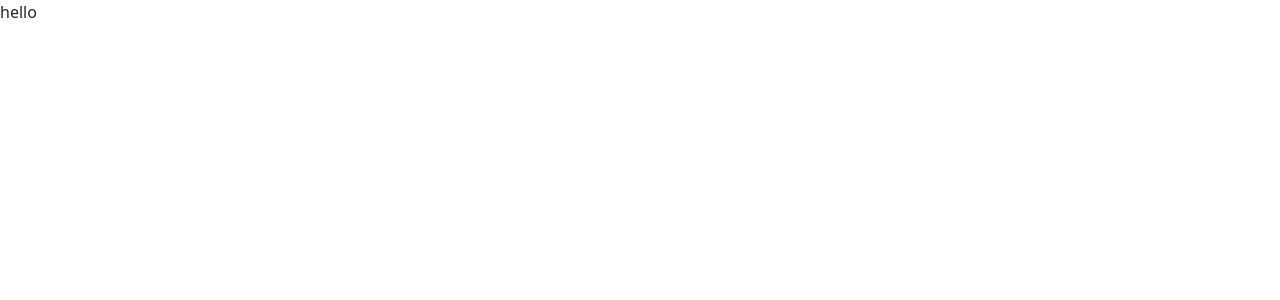
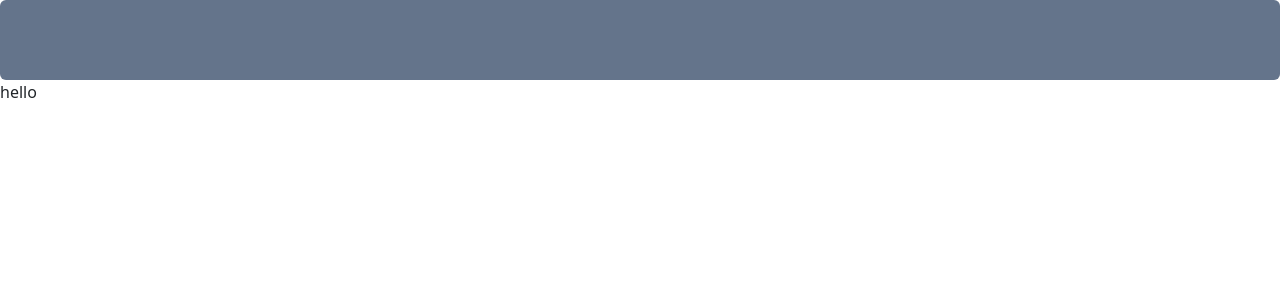
Before and after one commit to ditarahma08/subreddit, a Next.js app: page / in a window 1280 px wide. Shown: the top 300 px of the page. Built offline with nearby package versions, Linux system fonts and the light colour scheme.

Commit message:
setup tailwind

```diff
--- a/package.json
+++ b/package.json
@@ -14,5 +14,10 @@
     "next": "13.1.6",
     "react": "18.2.0",
     "react-dom": "18.2.0"
+  },
+  "devDependencies": {
+    "autoprefixer": "^10.4.16",
+    "postcss": "^8.4.31",
+    "tailwindcss": "^3.3.5"
   }
 }
--- /dev/null
+++ b/postcss.config.js
@@ -0,0 +1,6 @@
+module.exports = {
+  plugins: {
+    tailwindcss: {},
+    autoprefixer: {},
+  },
+}
--- /dev/null
+++ b/src/components/banner.js
@@ -0,0 +1,10 @@
+export default function Banner() {
+    return (
+        <div>
+            <div className="bg-slate-500 h-20 w-full rounded-md">
+
+            </div>
+            <div>hello</div>
+        </div>
+    )
+}
--- a/src/pages/index.js
+++ b/src/pages/index.js
@@ -1,3 +1,4 @@
+import Banner from '@/components/banner'
 import Head from 'next/head'
 import { useState, useEffect } from 'react'
 
@@ -11,7 +12,7 @@ export default function Home() {
         <link rel="icon" href="/reddit.ico" />
       </Head>
       <main className={`container-fluid`}>
-        <span>hello</span>
+        <Banner/>
       </main>
     </>
   )
--- a/src/styles/globals.css
+++ b/src/styles/globals.css
@@ -1,3 +1,7 @@
+@import "tailwindcss/base";
+@import "tailwindcss/components";
+@import "tailwindcss/utilities";
+
 :root {
   --orange: #ee722f;
   --white: #fff;
--- /dev/null
+++ b/tailwind.config.js
@@ -0,0 +1,15 @@
+/** @type {import('tailwindcss').Config} */
+module.exports = {
+  content: [
+    "./app/**/*.{js,ts,jsx,tsx,mdx}",
+    "./pages/**/*.{js,ts,jsx,tsx,mdx}",
+    "./components/**/*.{js,ts,jsx,tsx,mdx}",
+
+    // Or if using `src` directory:
+    "./src/**/*.{js,ts,jsx,tsx,mdx}",
+  ],
+  theme: {
+    extend: {},
+  },
+  plugins: [],
+}
```
Also changed, not shown: 2 other files (tests, documents, lock files or other folders).
